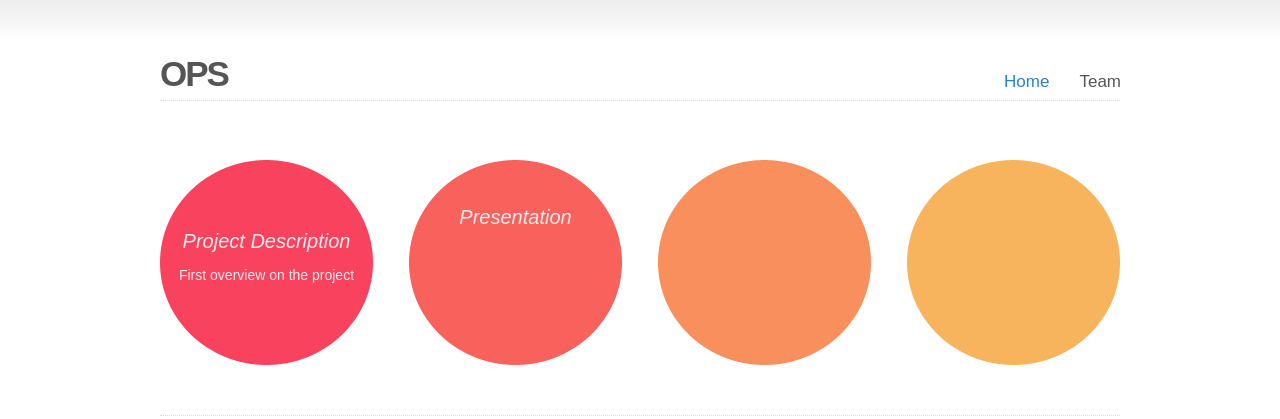
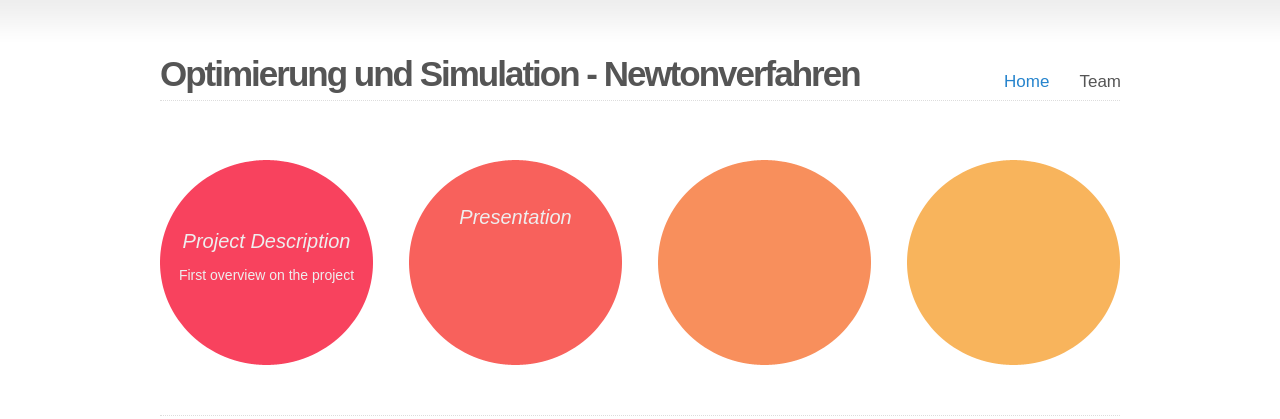
Before and after one commit to ops-newton/Page, a plain HTML site: page index.html in a window 1280 px wide. Drawn offline with Linux system fonts and the light colour scheme.

Commit message:
patrick: update

```diff
--- a/index.html
+++ b/index.html
@@ -16,7 +16,7 @@
 <body class="page">
 <div id="wrap">
   <div id="header">
-    <h1><a href="#">OPS</a></h1>
+    <h1><a href="#">Optimierung und Simulation - Newtonverfahren</a></h1>
     <div id="nav">
       <ul class="menu">
         <li class="current_page_item"><a href="index.html">Home</a></li>
```
